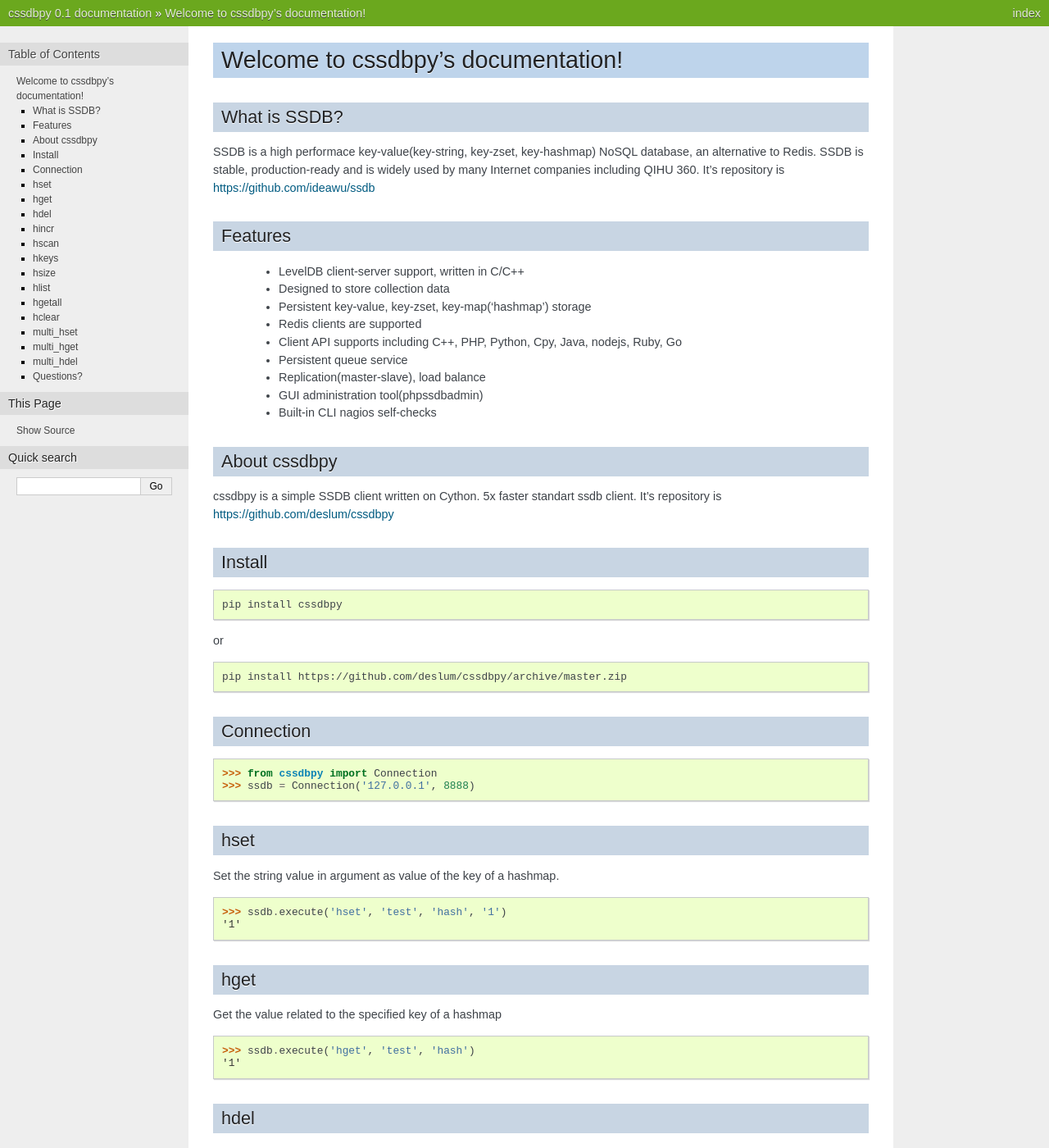
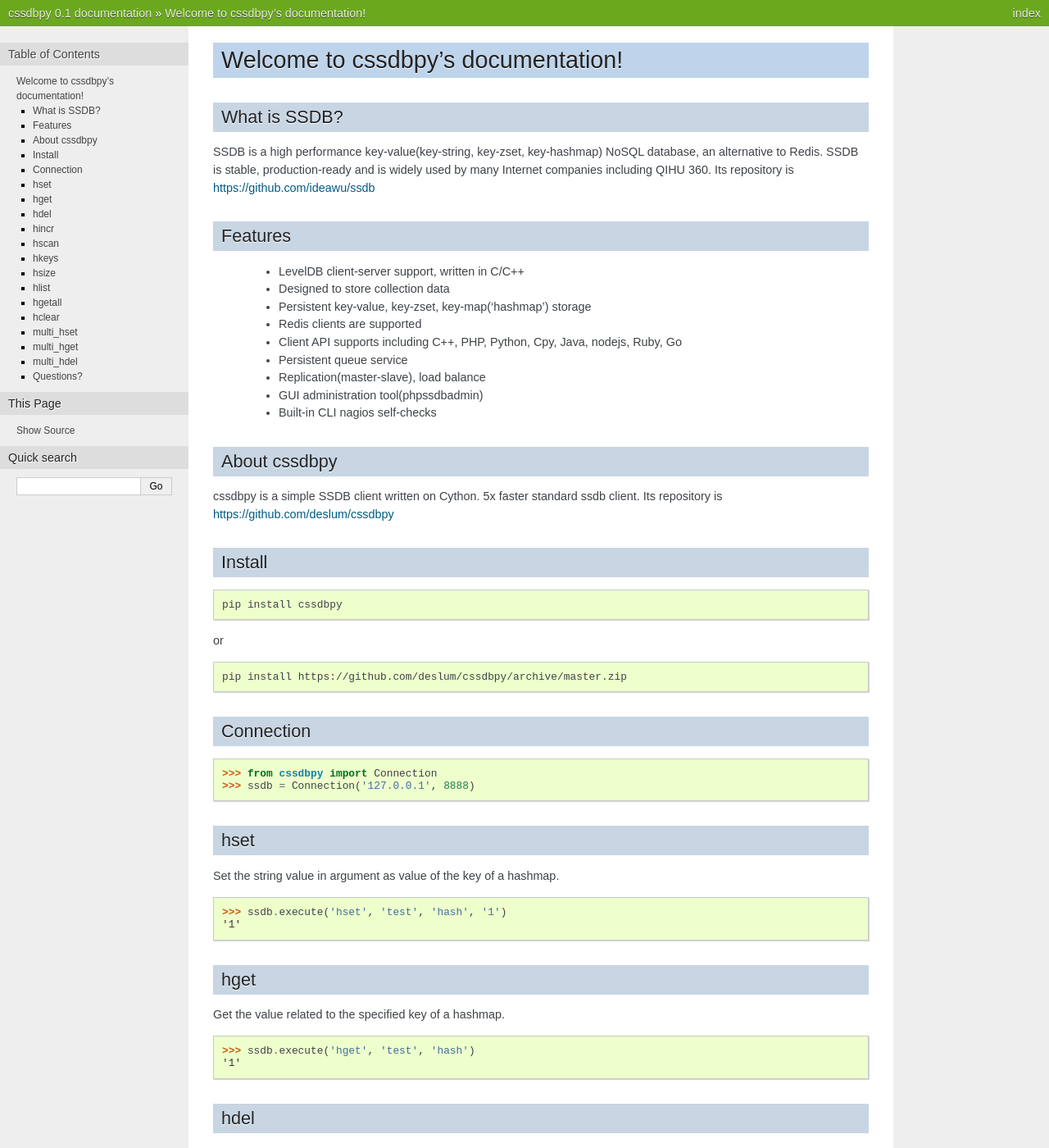
Before and after one commit to deslum/cssdbpy, a Sphinx documentation site: the page built from docs/index.rst, in a window 1280 px wide and 1400 px high. Shown: the whole window at 82% size. Built offline with Sphinx 7.4.7, drawn with Linux system fonts in a browser that asks for light colours; some of the changed text lies outside the part shown.

Commit message:
Update README. * Correct package name * Update sentence * Format doc build configuration

```diff
--- a/README.rst
+++ b/README.rst
@@ -6,7 +6,7 @@
 .. image:: https://img.shields.io/gitter/room/cssdbpy/cssdbpy.svg?maxAge=2592000
    :target: https://gitter.im/deslum_projects/cssdbpy
 
-Cssdbpy is a simple SSDB client written on Cython. Faster standart SSDB client.
+Cssdbpy is a simple SSDB client written on Cython. Faster standard SSDB client.
 
 
 Install
@@ -56,7 +56,7 @@
 
 .. image:: benchmark/bench.png
    :height: 100px
-   :width: 200 px
-   :scale: 50 %
+   :width: 200px
+   :scale: 50%
    :alt: alternate text
    :align: center
--- a/docs/code.rst
+++ b/docs/code.rst
@@ -247,7 +247,7 @@
    Zsets
    ^^^^^
 
-   A sorted set in ssdb. It's contain keys with scores in ``zset``
+   A sorted set in ssdb. It contains keys with scores in ``zset``
 
    .. code-block:: python
 
--- a/docs/conf.py
+++ b/docs/conf.py
@@ -30,8 +30,8 @@
 # extensions coming with Sphinx (named 'sphinx.ext.*') or your custom
 # ones.
 extensions = [
-    "sphinx.ext.autodoc",
-    ]
+  "sphinx.ext.autodoc",
+]
 
 # Add any paths that contain templates here, relative to this directory.
 templates_path = ['_templates']
--- a/docs/index.rst
+++ b/docs/index.rst
@@ -4,8 +4,8 @@
 What is SSDB?
 -------------
 
-SSDB is a high performace key-value(key-string, key-zset, key-hashmap) NoSQL database, an alternative to Redis.
-SSDB is stable, production-ready and is widely used by many Internet companies including QIHU 360. It's repository is https://github.com/ideawu/ssdb
+SSDB is a high performance key-value(key-string, key-zset, key-hashmap) NoSQL database, an alternative to Redis.
+SSDB is stable, production-ready and is widely used by many Internet companies including QIHU 360. Its repository is https://github.com/ideawu/ssdb
 
 
 Features
@@ -25,8 +25,8 @@
 About cssdbpy
 -------------
 
-cssdbpy is a simple SSDB client written on Cython. 5x faster standart ssdb client.
-It's repository is https://github.com/deslum/cssdbpy
+cssdbpy is a simple SSDB client written on Cython. 5x faster standard ssdb client.
+Its repository is https://github.com/deslum/cssdbpy
 
 
 Install
@@ -61,7 +61,7 @@
 
 hget
 ----
-Get the value related to the specified key of a hashmap
+Get the value related to the specified key of a hashmap.
 
 .. code-block:: python
 
@@ -91,7 +91,7 @@
 hscan
 -----
 
-List key-value pairs of a hashmap with keys in range (key_start, key_end]
+List key-value pairs of a hashmap with keys in range (key_start, key_end].
 
 .. code-block:: python
 
@@ -121,7 +121,7 @@
 hlist
 -----
 
-List hashmap names in range (name_start, name_end]
+List hashmap names in range (name_start, name_end].
 
 .. code-block:: python
 
```
Also changed, not shown: 9 other files.
